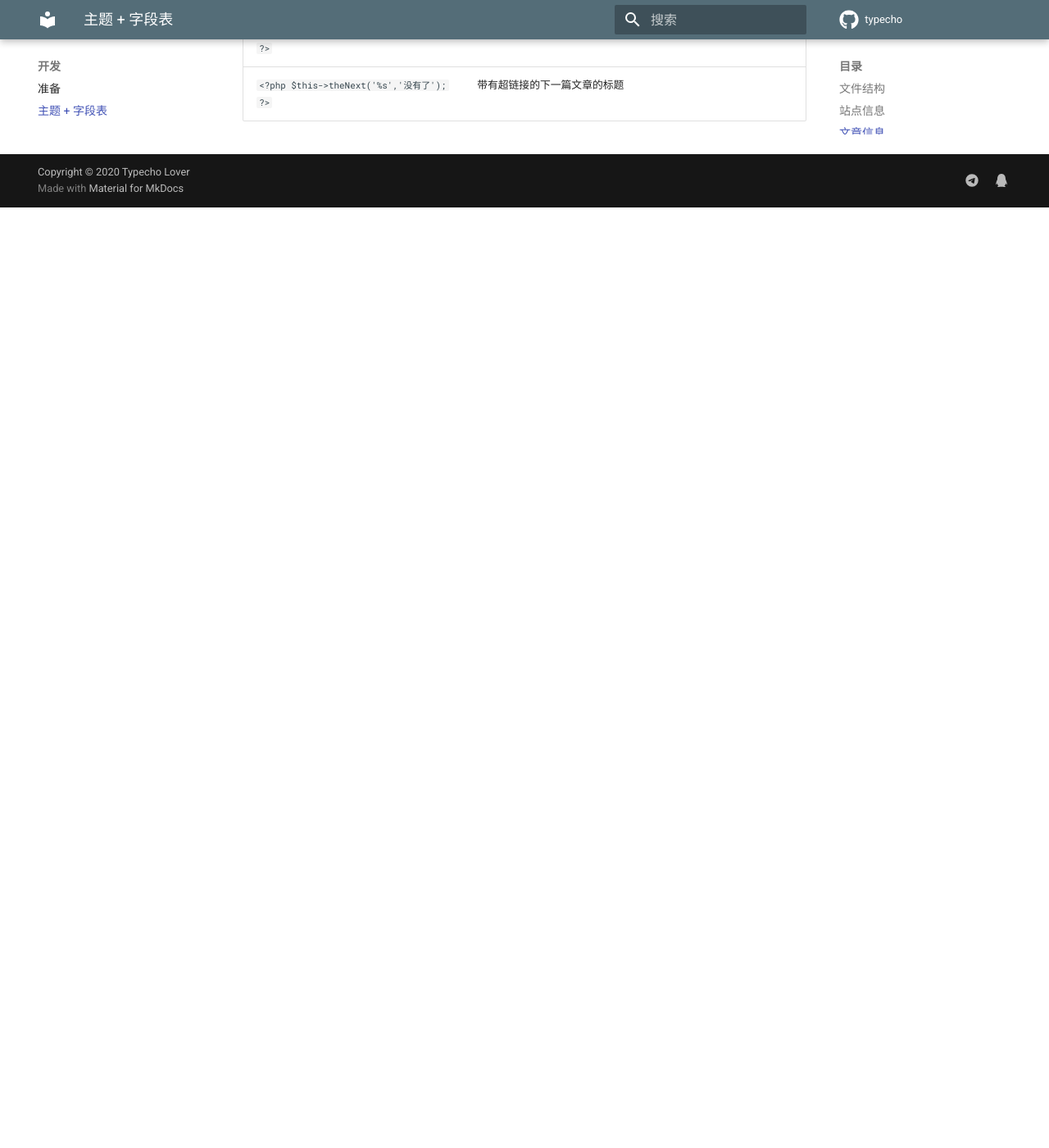
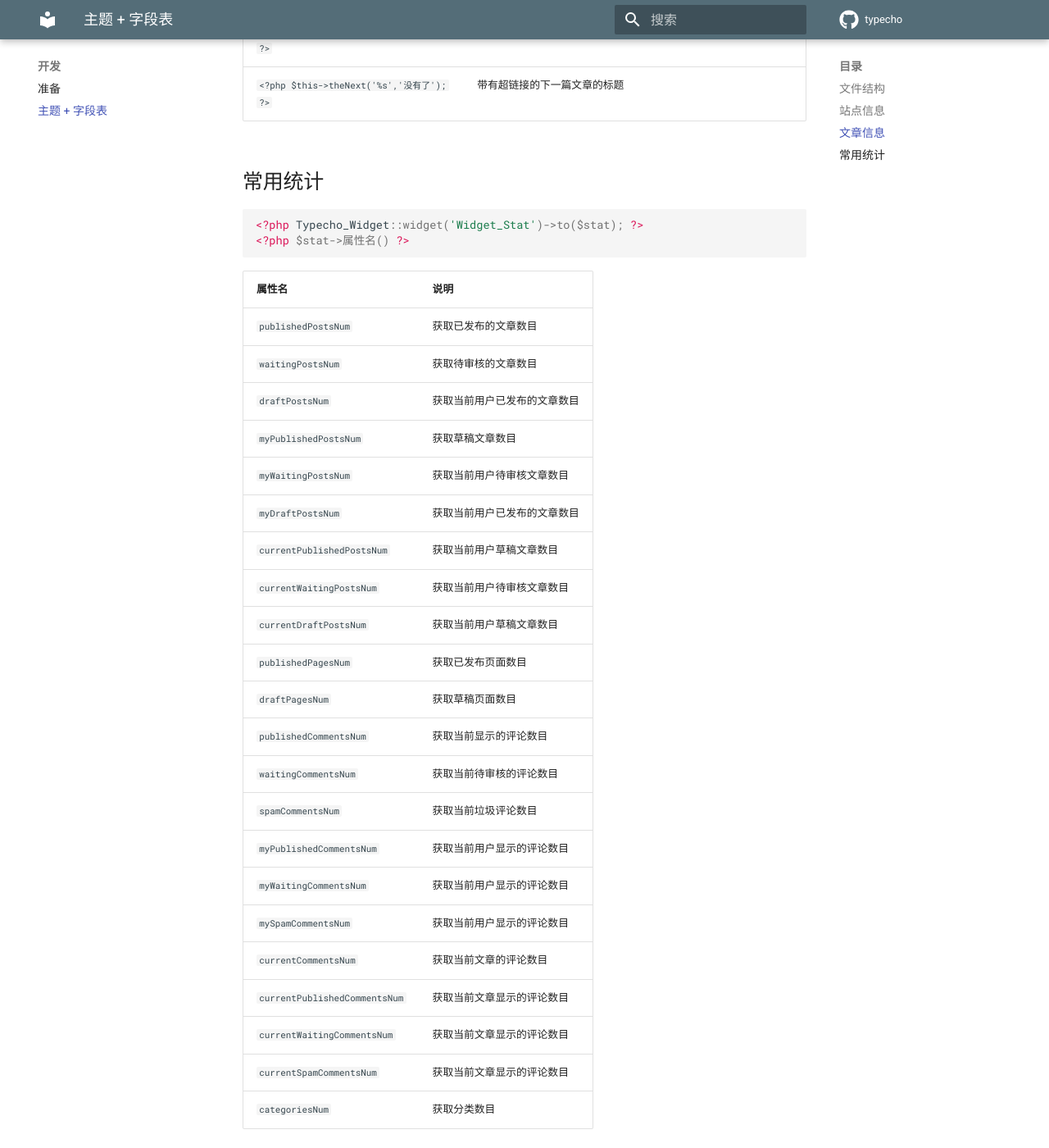
Before and after one commit to typecho-lover/wiki, an MkDocs documentation site: the page built from wiki/dev/theme/field.md, in a window 1280 px wide and 1400 px high, scrolled down 1838 px. Shown: the whole window at 82% size. Built offline with MkDocs 1.6.1 and Material for MkDocs 9.7.7, drawn with Linux system fonts in a browser that asks for light colours; comment, search, counter and statistics services are not loaded; before the commit the page ends 2091 px from its top, so only the background shows below that.

Commit message:
docs(field): 增加常用统计

````diff
--- a/wiki/dev/theme/field.md
+++ b/wiki/dev/theme/field.md
@@ -2,43 +2,75 @@
 
 ## 文件结构
 
-| 文件名         | 作用                                                       | 必须 |
-| -------------- | ---------------------------------------------------------- | ---- |
-| screenshot.png | 主题缩略图,图片后缀支持 `jpg`，`png`，`gif`，`bmp`，`jpeg` | 否   |
-| index.php      | 主页以及说明文件                                           | 是   |
-| functions.php  | 主题函数                                                   | 否   |
-| header.php     | 头部                                                       | 否   |
-| footer.php     | 底部                                                       | 否   |
-| post.php       | 文章                                                       | 否   |
-| page.php       | 独立页面                                                   | 否   |
-| comments.php   | 评论                                                       | 否   |
-| 404.php        | 404 页                                                     | 否   |
-| archive.php    | 通用页（分类、搜索、标签、作者）                           | 否   |
-| category.php   | 分类页                                                     | 否   |
-| search.php     | 搜索页                                                     | 否   |
-| tag.php        | 标签页                                                     | 否   |
-| author.php     | 作者页                                                     | 否   |
+| 文件名 | 说明 | 必须 |
+| - | - | - |
+| screenshot.png | 主题缩略图,图片后缀支持 `jpg`，`png`，`gif`，`bmp`，`jpeg` | 否 |
+| index.php | 主页以及说明文件 | **是** |
+| functions.php | 主题函数 | 否 |
+| header.php | 头部 | 否 |
+| footer.php | 底部 | 否 |
+| post.php | 文章 | 否 |
+| page.php | 独立页面 | 否 |
+| comments.php | 评论 | 否 |
+| 404.php | 404 页 | 否 |
+| archive.php | 通用页（分类、搜索、标签、作者） | 否 |
+| category.php | 分类页 | 否 |
+| search.php | 搜索页 | 否 |
+| tag.php | 标签页 | 否 |
+| author.php | 作者页 | 否 |
 
 ## 站点信息
 
-| 代码                                     | 解释     |
-| ---------------------------------------- | -------- |
-| `<?php $this->options->siteUrl(); ?>`    | 站点链接 |
-| `<?php $this->options->title() ?>`       | 站点标题 |
+| 类名 | 说明 |
+| - | - |
+| `<?php $this->options->siteUrl(); ?>` | 站点链接 |
+| `<?php $this->options->title() ?>` | 站点标题 |
 | `<?php $this->options->description() ?>` | 站点描述 |
-| `<?php $this->options->feedUrl(); ?>`    | RSS 地址 |
+| `<?php $this->options->feedUrl(); ?>` | RSS 地址 |
 
 ## 文章信息
 
-| 代码                                        | 解释                                                         |
-| ------------------------------------------- | ------------------------------------------------------------ |
-| `<?php $this->permalink() ?>`               | 文章链接                                                     |
-| `<?php $this->title() ?>`                   | 文章标题                                                     |
-| `<?php $this->author->permalink(); ?>`      | 文章作者主页链接                                             |
-| `<?php $this->author(); ?>`                 | 文章作者昵称                                                 |
-| `<?php $this->date(); ?>`                   | 文章发布时间                                                 |
-| `<?php $this->category(','); ?>`            | 文章分类，多个分类中间用逗号隔开                             |
-| `<?php $this->content(); ?>`                | 文章内容                                                     |
+| 类名 | 说明 |
+| - | - |
+| `<?php $this->permalink() ?>` | 文章链接 |
+| `<?php $this->title() ?>` | 文章标题 |
+| `<?php $this->author->permalink(); ?>` | 文章作者主页链接 |
+| `<?php $this->author(); ?>` | 文章作者昵称 |
+| `<?php $this->date(); ?>` | 文章发布时间 |
+| `<?php $this->category(','); ?>` | 文章分类，多个分类中间用逗号隔开 |
+| `<?php $this->content(); ?>` | 文章内容 |
 | `<?php $this->tags(', ', true, 'none'); ?>` | 文章标签，多个标签间用逗号隔开，带有超链接的标签，如果不存在则显示 none |
-| `<?php $this->thePrev('%s','没有了'); ?>`   | 带有超链接的上一篇文章的标题                                 |
-| `<?php $this->theNext('%s','没有了'); ?>`   | 带有超链接的下一篇文章的标题                                 |
+| `<?php $this->thePrev('%s','没有了'); ?>` | 带有超链接的上一篇文章的标题 |
+| `<?php $this->theNext('%s','没有了'); ?>` | 带有超链接的下一篇文章的标题 |
+
+## 常用统计
+
+``` php
+<?php Typecho_Widget::widget('Widget_Stat')->to($stat); ?>
+<?php $stat->属性名() ?>
+```
+
+| 属性名 | 说明 |
+| - | - |
+| `publishedPostsNum` | 获取已发布的文章数目 |
+| `waitingPostsNum` | 获取待审核的文章数目 |
+| `draftPostsNum` | 获取当前用户已发布的文章数目 |
+| `myPublishedPostsNum` | 获取草稿文章数目 |
+| `myWaitingPostsNum` | 获取当前用户待审核文章数目 |
+| `myDraftPostsNum` | 获取当前用户已发布的文章数目 |
+| `currentPublishedPostsNum` | 获取当前用户草稿文章数目 |
+| `currentWaitingPostsNum` | 获取当前用户待审核文章数目 |
+| `currentDraftPostsNum` | 获取当前用户草稿文章数目 |
+| `publishedPagesNum` | 获取已发布页面数目 |
+| `draftPagesNum` | 获取草稿页面数目 |
+| `publishedCommentsNum` | 获取当前显示的评论数目 |
+| `waitingCommentsNum` | 获取当前待审核的评论数目 |
+| `spamCommentsNum` | 获取当前垃圾评论数目 |
+| `myPublishedCommentsNum` | 获取当前用户显示的评论数目 |
+| `myWaitingCommentsNum` | 获取当前用户显示的评论数目 |
+| `mySpamCommentsNum` | 获取当前用户显示的评论数目 |
+| `currentCommentsNum` | 获取当前文章的评论数目 |
+| `currentPublishedCommentsNum` | 获取当前文章显示的评论数目 |
+| `currentWaitingCommentsNum` | 获取当前文章显示的评论数目 |
+| `currentSpamCommentsNum` | 获取当前文章显示的评论数目 |
+| `categoriesNum` | 获取分类数目 |
````
